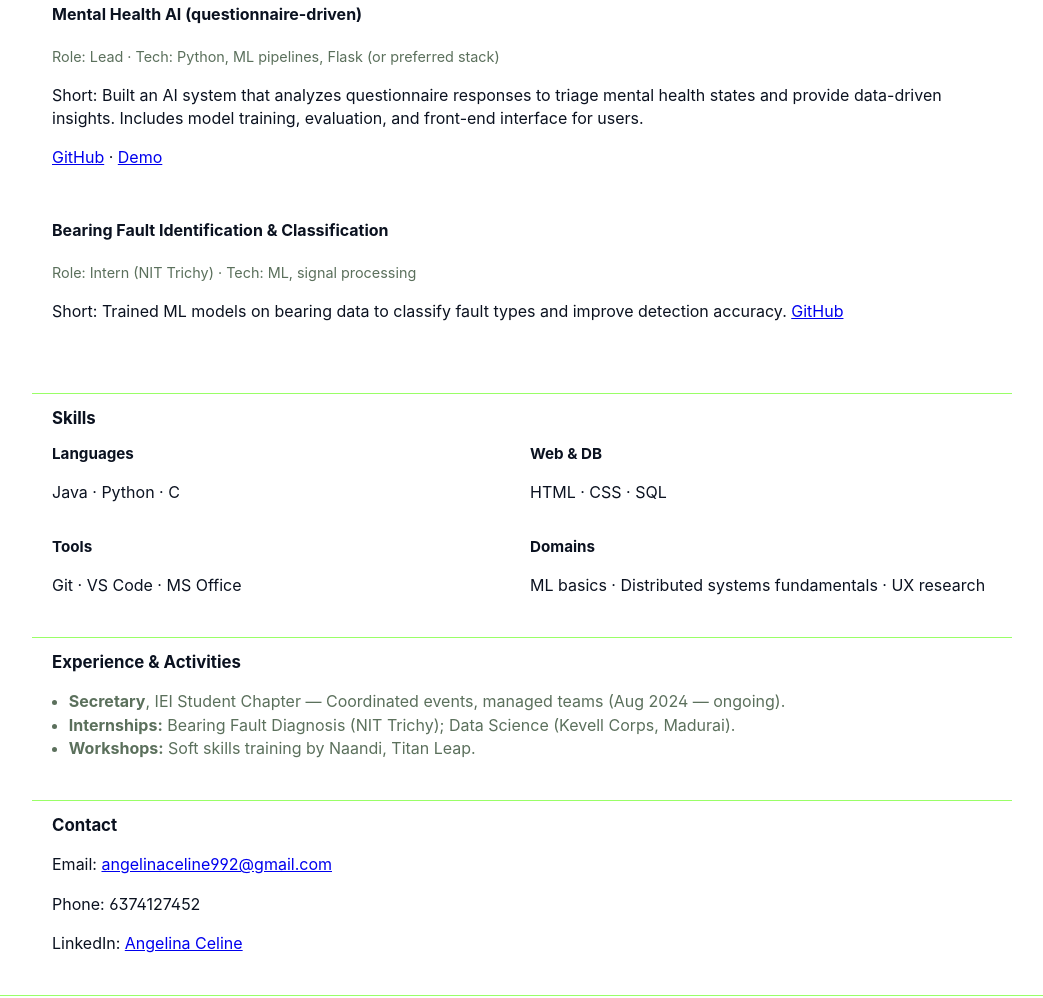
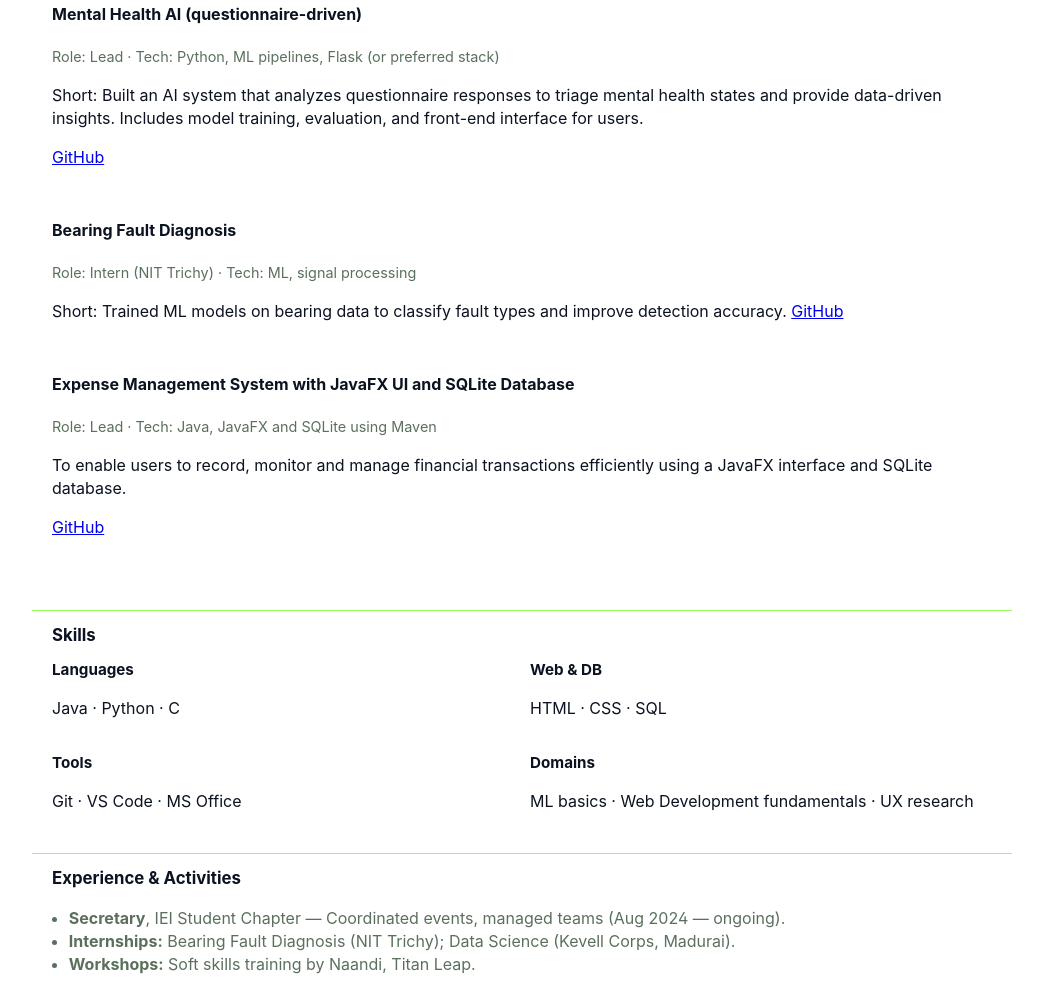
Before and after one commit to angieceline/portfolio, a plain HTML site: page Portfolio/index.html in a window 1280 px wide. Shown: the part 645-1643 px from the top of the page, without its empty margins (118-1161 px from the left). Drawn offline with Linux system fonts and the light colour scheme.

Commit message:
Update CV link and project details in index.html

```diff
--- a/Portfolio/index.html
+++ b/Portfolio/index.html
@@ -37,7 +37,7 @@
         </p>
         <p class="actions">
           <a href="#projects" class="btn">See projects</a>
-          <a href="E:\RESUME.pdf" class="btn subtle" download>Download CV</a>
+          <a href="RESUME.pdf" class="btn subtle" download>Download CV</a>
         </p>
       </div>
 
@@ -64,16 +64,24 @@
         <p class="proj-meta">Role: Lead · Tech: Python, ML pipelines, Flask (or preferred stack)</p>
         <p>Short: Built an AI system that analyzes questionnaire responses to triage mental health states and provide data-driven insights. Includes model training, evaluation, and front-end interface for users.</p>
         <p class="links">
-          <!-- Replace with actual links -->
-          <a href="https://github.com/angieceline/mental-health-ai" target="_blank" rel="noopener">GitHub</a> · <a href="#" target="_blank" rel="noopener">Demo</a>
+          <a href="https://github.com/angieceline/mental-health-ai" target="_blank" rel="noopener">GitHub</a>
         </p>
       </article>
 
       <article class="project">
-        <h4>Bearing Fault Identification & Classification</h4>
+        <h4>Bearing Fault Diagnosis</h4>
         <p class="proj-meta">Role: Intern (NIT Trichy) · Tech: ML, signal processing</p>
         <p>Short: Trained ML models on bearing data to classify fault types and improve detection accuracy.
             <a href="https://github.com/angieceline/Bearing-Fault-Diagnosis" target="_blank" rel="noopener">GitHub</a>
+        </p>
+      </article>
+
+      <article class="project">
+        <h4>Expense Management System with JavaFX UI and SQLite Database</h4>
+        <p class="proj-meta">Role: Lead · Tech: Java, JavaFX and SQLite using Maven</p>
+        <p>To enable users to record, monitor and manage financial transactions efficiently using a JavaFX interface and SQLite database.</p>
+        <p class="links">
+          <a href="https://github.com/angieceline/expense-tracker-java" target="_blank" rel="noopener">GitHub</a>
         </p>
       </article>
     </section>
@@ -96,7 +104,7 @@
         </div>
         <div>
           <h5>Domains</h5>
-          <p>ML basics · Distributed systems fundamentals · UX research</p>
+          <p>ML basics · Web Development fundamentals · UX research</p>
         </div>
       </div>
     </section>
@@ -122,7 +130,7 @@
 
   <footer class="site-footer">
     <div class="container">
-      <small>© Angelina Celine — Tirunelveli ·</small>
+      <small>© Angelina Celine — Tirunelveli .</small>
     </div>
   </footer>
 
```
